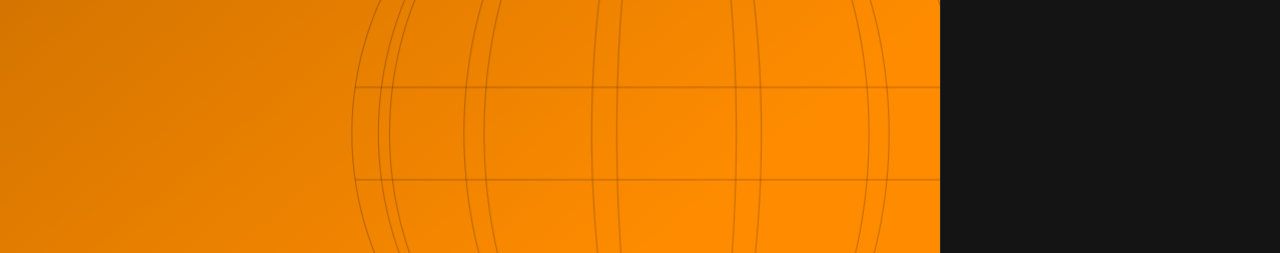
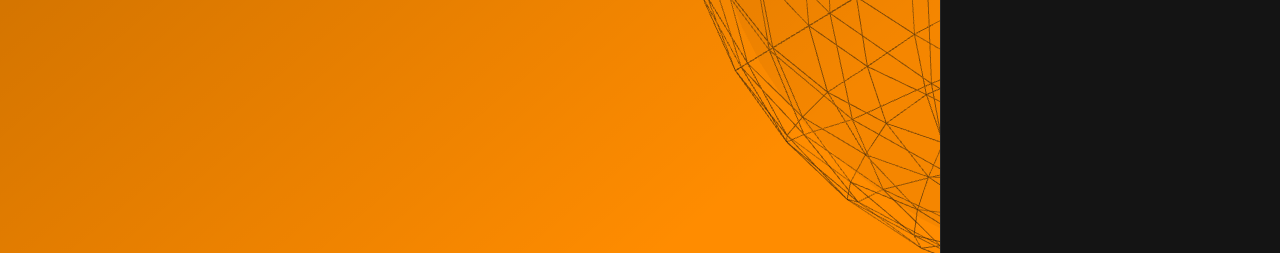
Before and after one commit to tangosara/tangosara.github.io, a plain HTML site: page index.html in a window 1280 px wide. Shown: the part 61-314 px from the top of the page. Drawn offline with nearby package versions, Linux system fonts and the light colour scheme; animation ran at ten frames a second.

Commit message:
Replace canvas globe with Three.js globe (ported from original portfolio, black on orange)

```diff
--- a/css/style.css
+++ b/css/style.css
@@ -131,10 +131,9 @@ ul { list-style: none; }
 
 #hero-globe {
     position: absolute;
-    top: -18%;
-    right: -8%;
-    width: 72%;
-    aspect-ratio: 1;
+    inset: 0;
+    width: 100%;
+    height: 100%;
     z-index: 0;
     pointer-events: none;
 }
--- a/index.html
+++ b/index.html
@@ -8,6 +8,7 @@
     <link rel="preconnect" href="https://fonts.gstatic.com" crossorigin>
     <link href="https://fonts.googleapis.com/css2?family=Space+Grotesk:wght@300;400;500;600;700&family=JetBrains+Mono:wght@400;500&display=swap" rel="stylesheet">
     <link rel="stylesheet" href="css/style.css">
+    <script src="https://cdnjs.cloudflare.com/ajax/libs/three.js/r128/three.min.js"></script>
 </head>
 <body>
 
--- a/js/app.js
+++ b/js/app.js
@@ -1,67 +1,68 @@
-// Wireframe globe
+// Wireframe globe (Three.js — ported from original portfolio, colours inverted for orange hero)
 (function () {
     const canvas = document.getElementById('hero-globe');
-    if (!canvas) return;
-    const ctx = canvas.getContext('2d');
+    if (!canvas || typeof THREE === 'undefined') return;
+
+    const renderer = new THREE.WebGLRenderer({ canvas, alpha: true, antialias: true });
+    renderer.setPixelRatio(Math.min(window.devicePixelRatio, 2));
+
+    const scene  = new THREE.Scene();
+    const camera = new THREE.PerspectiveCamera(42, 1, 0.1, 1000);
+    camera.position.z = 3.2;
+
+    // Wireframe — black on orange
+    const geo     = new THREE.IcosahedronGeometry(1.15, 5);
+    const wireGeo = new THREE.WireframeGeometry(geo);
+    const wireMat = new THREE.LineBasicMaterial({
+        color:       0x0c0c0c,
+        opacity:     0.28,
+        transparent: true
+    });
+    const globe = new THREE.LineSegments(wireGeo, wireMat);
+    scene.add(globe);
+
+    // Subtle inner fill — very faint dark tint
+    const innerMesh = new THREE.Mesh(
+        new THREE.SphereGeometry(1.09, 32, 32),
+        new THREE.MeshBasicMaterial({ color: 0x000000, transparent: true, opacity: 0.04 })
+    );
+    scene.add(innerMesh);
 
     function resize() {
-        const rect = canvas.getBoundingClientRect();
-        canvas.width = rect.width;
-        canvas.height = rect.height;
+        const p = canvas.parentElement;
+        renderer.setSize(p.clientWidth, p.clientHeight);
+        camera.aspect = p.clientWidth / p.clientHeight;
+        camera.updateProjectionMatrix();
+        // Push globe into top-right corner, large and cropped
+        const isMobile = window.innerWidth <= 560;
+        const xPos = isMobile ? 0.2 : 1.6;
+        const yPos = isMobile ? 0   : 1.2;
+        globe.position.set(xPos, yPos, 0);
+        innerMesh.position.set(xPos, yPos, 0);
+        // Zoom camera in so globe is large and fills/overflows the corner
+        camera.position.z = isMobile ? 3.2 : 2.2;
+        camera.updateProjectionMatrix();
     }
     resize();
     window.addEventListener('resize', resize);
 
-    const NUM_LAT = 11;
-    const NUM_LON = 14;
-    const SEGMENTS = 80;
-    let rot = 0;
+    // Subtle mouse parallax
+    let mx = 0, my = 0;
+    document.addEventListener('mousemove', e => {
+        mx = (e.clientX / window.innerWidth  - 0.5) * 0.4;
+        my = (e.clientY / window.innerHeight - 0.5) * 0.25;
+    });
 
-    function project(lat, lon) {
-        const x = Math.cos(lat) * Math.sin(lon);
-        const y = Math.sin(lat);
-        const z = Math.cos(lat) * Math.cos(lon);
-        const xr = x * Math.cos(rot) + z * Math.sin(rot);
-        const yr = y;
-        const r = Math.min(canvas.width, canvas.height) * 0.48;
-        return { x: canvas.width / 2 + xr * r, y: canvas.height / 2 - yr * r, z: x * -Math.sin(rot) + z * Math.cos(rot) };
-    }
-
-    function drawGlobe() {
-        ctx.clearRect(0, 0, canvas.width, canvas.height);
-        ctx.strokeStyle = 'rgba(0,0,0,0.22)';
-        ctx.lineWidth = 1.2;
-
-        // Latitude lines
-        for (let i = 1; i < NUM_LAT; i++) {
-            const lat = (i / NUM_LAT) * Math.PI - Math.PI / 2;
-            ctx.beginPath();
-            for (let j = 0; j <= SEGMENTS; j++) {
-                const lon = (j / SEGMENTS) * Math.PI * 2;
-                const p = project(lat, lon);
-                j === 0 ? ctx.moveTo(p.x, p.y) : ctx.lineTo(p.x, p.y);
-            }
-            ctx.closePath();
-            ctx.stroke();
-        }
-
-        // Longitude lines
-        for (let i = 0; i < NUM_LON; i++) {
-            const lon = (i / NUM_LON) * Math.PI * 2;
-            ctx.beginPath();
-            for (let j = 0; j <= SEGMENTS; j++) {
-                const lat = (j / SEGMENTS) * Math.PI - Math.PI / 2;
-                const p = project(lat, lon);
-                j === 0 ? ctx.moveTo(p.x, p.y) : ctx.lineTo(p.x, p.y);
-            }
-            ctx.stroke();
-        }
-
-        rot += 0.004;
-        requestAnimationFrame(drawGlobe);
-    }
-
-    drawGlobe();
+    let t = 0;
+    (function animate() {
+        requestAnimationFrame(animate);
+        t += 0.0025;
+        globe.rotation.y = t + mx;
+        globe.rotation.x = my;
+        innerMesh.rotation.y = globe.rotation.y;
+        innerMesh.rotation.x = globe.rotation.x;
+        renderer.render(scene, camera);
+    })();
 })();
 
 // Nav: add .scrolled class on scroll
```
